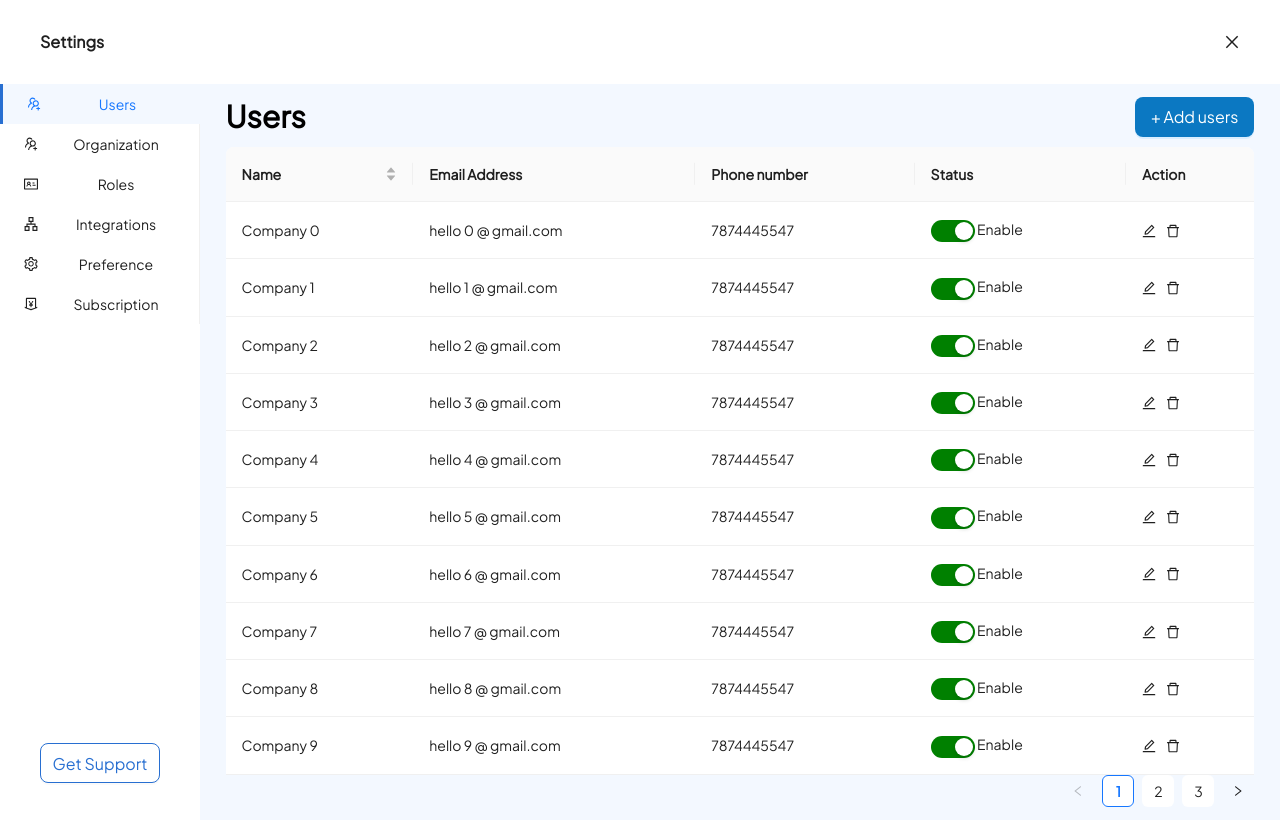
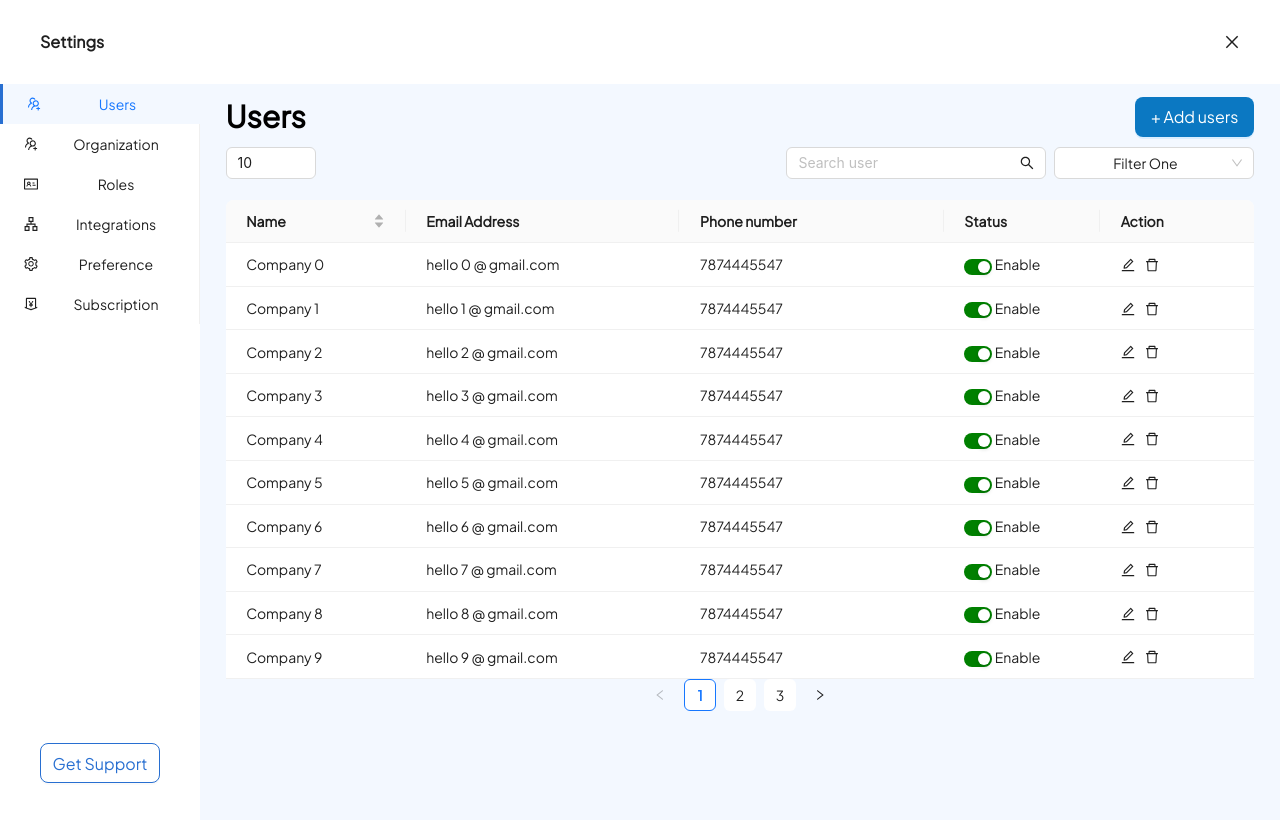
Before and after one commit to pratikp151001/Reusable_App, a React (Create React App) app: page /settings in a window 1280 px wide. Built offline with nearby package versions, Linux system fonts and the light colour scheme.

Commit message:
commit_changes

```diff
--- a/src/App.tsx
+++ b/src/App.tsx
@@ -7,7 +7,7 @@ function App() {
   return (
     <div className="App">
       <RouterProvider router={router} />
-      <Toaster position="top-right" reverseOrder={false} />
+      <Toaster position="top-center" reverseOrder={false} />
     </div>
   );
 }
--- /dev/null
+++ b/src/Components/settings/SearchAndFilter/index.tsx
@@ -0,0 +1,38 @@
+import { SearchOutlined } from '@ant-design/icons'
+import { Row, Col, InputNumber, Space, Input, Select } from 'antd'
+import React from 'react'
+
+export default function index(props: any) {
+    const { performSearchHandler, searchValue, modifyPageSize, PageSize } = props
+    return (
+        <div >
+            <div >
+                <Row justify={'space-between'}>
+                    <Col>
+                        <InputNumber min={10} max={15} defaultValue={10} value={PageSize} onChange={modifyPageSize} />
+                    </Col>
+                    <Col>
+                        <Space>
+                            <Input
+                                placeholder="Search user"
+                                suffix={<SearchOutlined />}
+                                onChange={performSearchHandler}
+                                value={searchValue}
+                                defaultValue={''}
+                            />
+                            <Select
+                                defaultValue="filterOne"
+                                style={{ width: 200 }}
+                                options={[
+                                    { label: 'Filter One', value: 'filterOne' },
+                                    { label: 'Filter Second', value: 'filterSecond' },
+                                    { label: 'Filter Third', value: 'filterThird' },
+                                ]}
+                            />
+                        </Space>
+                    </Col>
+                </Row>
+            </div>
+        </div>
+    )
+}
--- a/src/Components/settings/Table/index.css
+++ b/src/Components/settings/Table/index.css
@@ -1,17 +1,27 @@
-
-.ant-spin-container{
+.ant-spin-container {
     text-align: center !important;
     align-items: center !important;
 }
-.ant-pagination{
+
+.ant-pagination {
     text-align: center;
     align-items: center;
 }
-.usertable{
+
+.usertable {
     text-align: center !important;
     align-items: center !important;
 }
-.ant-alert{
+
+.ant-alert {
     border: none !important;
     background-color: white;
 }
+
+.searchAndfilter {
+    margin-bottom: 2% !important;
+}
+
+.ant-table-cell {
+    padding: 1% 2% !important;
+}
--- a/src/Components/settings/Table/index.tsx
+++ b/src/Components/settings/Table/index.tsx
@@ -2,62 +2,41 @@ import { EditOutlined, DeleteOutlined } from '@ant-design/icons'
 import { Space, Table } from 'antd'
 import Column from 'antd/es/table/Column'
 import "antd/es/table/style"
+import SearchAndFilter from '../../settings/SearchAndFilter/index'
 import './index.css'
 
 
+export default function Index(props: any) {
 
-
-export default function Index(props:any) {
-
-  const {showModal,userDataSource,userColumns}=props
+  const { userDataSource, userColumns, permissionDrawer, paginationChangeHandler, currentPage, totalRecords, performSearchHandler, searchValue, PageSize, modifyPageSize } = props
   return (
-    <div>
-        <Table
+    <>{permissionDrawer ? `` :
+      <div className='searchAndfilter'>
+        <SearchAndFilter
+          performSearchHandler={performSearchHandler}
+          searchValue={searchValue}
+          modifyPageSize={modifyPageSize}
+          PageSize={PageSize}
+        ></SearchAndFilter>
+      </div>
+    }
+      <Table
         dataSource={userDataSource}
         pagination={{
-          // total: totalRecords,
-          //  current: currentPage,
-        //   onChange: paginationChangeHandler,
-          className: 'dynamic-table__pagination',
-
+          total: totalRecords,
+          current: currentPage,
+          onChange: paginationChangeHandler,
+          responsive: true,
+          pageSize: PageSize,
+          position: ['bottomCenter'],
+          hideOnSinglePage: true
         }}
         columns={userColumns}
         // scroll={{ y: "65vh", x: "65vh" }}
-        scroll={{ x: true}}
+        scroll={{ x: true }}
+      >
 
-      >
-        {/* <Column
-          title="Organization Name"
-          dataIndex="name"
-          key="name"
-          sorter={(a: any, b: any) => a.name.length - b.name.length}
-
-          sortDirections={['descend']}
-
-        />
-        <Column title="Email Address" dataIndex="email" key="email" />
-        <Column title="Phone Number" dataIndex="phone" key="phone" />
-        <Column title="Created On" dataIndex="created" key="created" />
-        <Column
-          title="Action"
-          dataIndex="action"
-          key="action"
-          render={() => (
-            <Space size={10}>
-              <EditOutlined
-                className="table-edit-icon"
-                // onClick={editDataHandler}
-              />
-              <DeleteOutlined
-                className="table-delete-icon"
-                onClick={showModal}
-              />
-            </Space>
-          )}
-        /> */}
       </Table>
-
-
-    </div>
+    </>
   )
 }
--- a/src/Components/settings/preferenceCard/index.tsx
+++ b/src/Components/settings/preferenceCard/index.tsx
@@ -5,7 +5,6 @@ export default function index(props: any) {
     const { preferencesData } = props
     return (
         <>
-
             <Card
                 title={preferencesData.title}
                 extra={<Switch defaultChecked={true} />}>
--- a/src/pages/settings/index.tsx
+++ b/src/pages/settings/index.tsx
@@ -1,4 +1,4 @@
-import React, { useState } from 'react'
+import React, { ChangeEvent, useState } from 'react'
 import SettingLayout from '../../layout/settings/index'
 import AddInfo from '../../Components/settings/AddInfo/index'
 import DynamicTable from "../../Components/settings/Table/index"
@@ -25,15 +25,46 @@ import AddRoleForm from '../../Components/settings/AddRole/index'
 
 export default function Index() {
   const [UserData, setUserData] = useState(UsersData)
+  const [filteredData, setfilteredData] = useState(UserData)
   const [settingComponent, setSettingComponent] = useState('users');
   const [IsModalOpen, setIsModalOpen] = useState(false)
   const [OpenDrawer, setOpenDrawer] = useState(false)
   const [permissionDrawer, setpermissionDrawer] = useState(false)
+  const [currentPage, setcurrentPage] = useState(1)
+  const [searchValue, setSearchValue] = useState('')
+  const [PageSize, setPageSize] = useState(10)
 
   const handleSidebar = (event: MenuInfo) => {
     console.log('Event: ', event.key);
     setSettingComponent(event?.key);
   };
+
+  //modifyPageSize
+  const modifyPageSize = (size: number) => {
+    setPageSize(size)
+  }
+
+  //paginationChangeHandler
+
+  const paginationChangeHandler = (pagenumber: number) => {
+    setcurrentPage(pagenumber)
+  }
+
+  const performSearchHandler = (e: ChangeEvent<HTMLInputElement>) => {
+    console.log("Running Function")
+    const { value } = e.target
+    setSearchValue(value);
+    const searchedRecords = UserData.filter((singleRecord: any) => {
+      if (singleRecord.name.includes(value)) {
+        return singleRecord
+      }
+    }
+    );
+    setfilteredData(searchedRecords)
+    console.log("🚀 ~ file: index.tsx:48 ~ performSearchHandler ~ value:", value)
+
+  }
+
   function getAdd() {
     if (
       settingComponent === 'users' ||
@@ -128,7 +159,7 @@ export default function Index() {
       key: 'status',
       render: (status: any, id: any) => (
         <>
-          {status === `Enable` ? <Switch onChange={(e) => { handleStatusChange(e, id) }} defaultChecked /> : <Switch onChange={(e) => { handleStatusChange(e, id) }}  ></Switch>
+          {status === `Enable` ? <Switch size="small" onChange={(e) => { handleStatusChange(e, id) }} defaultChecked /> : <Switch size="small" onChange={(e) => { handleStatusChange(e, id) }}  ></Switch>
           }{' '}
           {status}
         </>
@@ -274,7 +305,6 @@ export default function Index() {
       dataIndex: 'all',
       key: 'all',
       render: (all: any, data: any) => {
-        console.log("🚀 ~ file: index.tsx:274 ~ Index ~ id:", data)
         return <> {data.moduleName != "Admin" ? <Checkbox></Checkbox> : ``}
         </>
       }
@@ -284,7 +314,7 @@ export default function Index() {
       dataIndex: 'view',
       key: 'view',
       render: (all: any, data: any) => {
-        console.log("🚀 ~ file: index.tsx:274 ~ Index ~ id:", data)
+
         return <> {data.moduleName != "Admin" ? <Checkbox></Checkbox> : ``}
         </>
       }
@@ -294,7 +324,7 @@ export default function Index() {
       dataIndex: 'edit',
       key: 'edit',
       render: (all: any, data: any) => {
-        console.log("🚀 ~ file: index.tsx:274 ~ Index ~ id:", data)
+
         return <> {data.moduleName != "Admin" ? <Checkbox></Checkbox> : ``}
         </>
       }
@@ -304,7 +334,7 @@ export default function Index() {
       dataIndex: 'delete',
       key: 'delete',
       render: (all: any, data: any) => {
-        console.log("🚀 ~ file: index.tsx:274 ~ Index ~ id:", data)
+
         return <> {data.moduleName != "Admin" ? <Checkbox></Checkbox> : ``}
         </>
       }
@@ -323,14 +353,16 @@ export default function Index() {
         />
         {settingComponent === 'users' &&
           <DynamicTable
-            userDataSource={UserData}
+            userDataSource={filteredData}
             userColumns={userColumns}
-            // paginationChangeHandler={paginationChangeHandler}
-            // currentPage={currentPage}
-            // totalRecords={filteredData.length}
-            // performSearchHandler={performSearchHandler}
-            // searchValue={searchValue}
+            paginationChangeHandler={paginationChangeHandler}
+            currentPage={currentPage}
+            totalRecords={filteredData.length}
+            performSearchHandler={performSearchHandler}
+            searchValue={searchValue}
             showModal={showModal}
+            PageSize={PageSize}
+            modifyPageSize={modifyPageSize}
           // openDrawerHandler={openDrawerHandler}
           // setDrawerInfoHandler={setDrawerInfoHandler}
           ></DynamicTable>
@@ -340,6 +372,11 @@ export default function Index() {
           <DynamicTable
             userDataSource={OrgDataSource}
             userColumns={OrgColumns}
+            paginationChangeHandler={paginationChangeHandler}
+            currentPage={currentPage}
+            totalRecords={OrgDataSource.length}
+            performSearchHandler={performSearchHandler}
+            searchValue={searchValue}
             showModal={showModal}
           ></DynamicTable>
 
@@ -348,6 +385,11 @@ export default function Index() {
           <DynamicTable
             userDataSource={rolesData}
             userColumns={RolesColumns}
+            paginationChangeHandler={paginationChangeHandler}
+            currentPage={currentPage}
+            totalRecords={OrgDataSource.length}
+            performSearchHandler={performSearchHandler}
+            searchValue={searchValue}
             showModal={showModal}
           ></DynamicTable>
         }
@@ -357,6 +399,7 @@ export default function Index() {
         {
           settingComponent === "preference" &&
           // <div style={{ width: '100%' }}>
+          <>
             < Row>
               {preferencesData?.map((preference, index) => (
 
@@ -365,23 +408,43 @@ export default function Index() {
                 </div>
               ))}
             </Row>
-          // </div>
+            <Row justify={'start'} gutter={24}>
+              <Col lg={3} >
+                <Button
+                  type="primary"
+                  className='Savebtn'
+                  block={true}
+                  size="large"
+                >
+                  Save
+                </Button>
+              </Col>
+              <Col lg={3}>
+                <Button
+                  onClick={onClose}
+                  block={true}
+                  className='Cancelbtn'
+                  size='large'
+                >
+                  Cancel
+                </Button>
+              </Col>
+            </Row>
 
 
+          </>
 
+          // </div>
         }
         {
           settingComponent === "subscription" &&
           <SubcriptionCards />
         }
-
-
         <ConfirmDelete
           handleCancel={handleCancel}
           handleOk={handleOk}
           isModalOpen={IsModalOpen}
         />
-
         <Drawer
           title={permissionDrawer ? 'Permission Details' : `Add ${settingComponent}`}
           placement={'right'}
@@ -397,8 +460,6 @@ export default function Index() {
           }
         // closeIcon={<CloseOutlined style={{right:'2%',position:'absolute'}}/> }
         >
-
-
           <Form
             name="basic"
             initialValues={{ remember: true }}
@@ -407,7 +468,6 @@ export default function Index() {
             autoComplete="off"
             layout="vertical"
             labelAlign="left"
-
           >
             {settingComponent === "users" &&
               <AddUserForm />
@@ -419,6 +479,7 @@ export default function Index() {
               <>{permissionDrawer ? <DynamicTable
                 userDataSource={PermissionData}
                 userColumns={PermissionColumns}
+                permissionDrawer={permissionDrawer}
                 showModal={showModal}
               ></DynamicTable> : <AddRoleForm />} </>
             }{
```
Also changed, not shown: src/Components/settings/AddOrganization/index.tsx (+7 -6 lines), src/pages/settings/index.css (+9 -1 lines), src/Components/settings/SearchAndFilter/index.css (added). Lines whose indentation alone changed are shown as unchanged.
